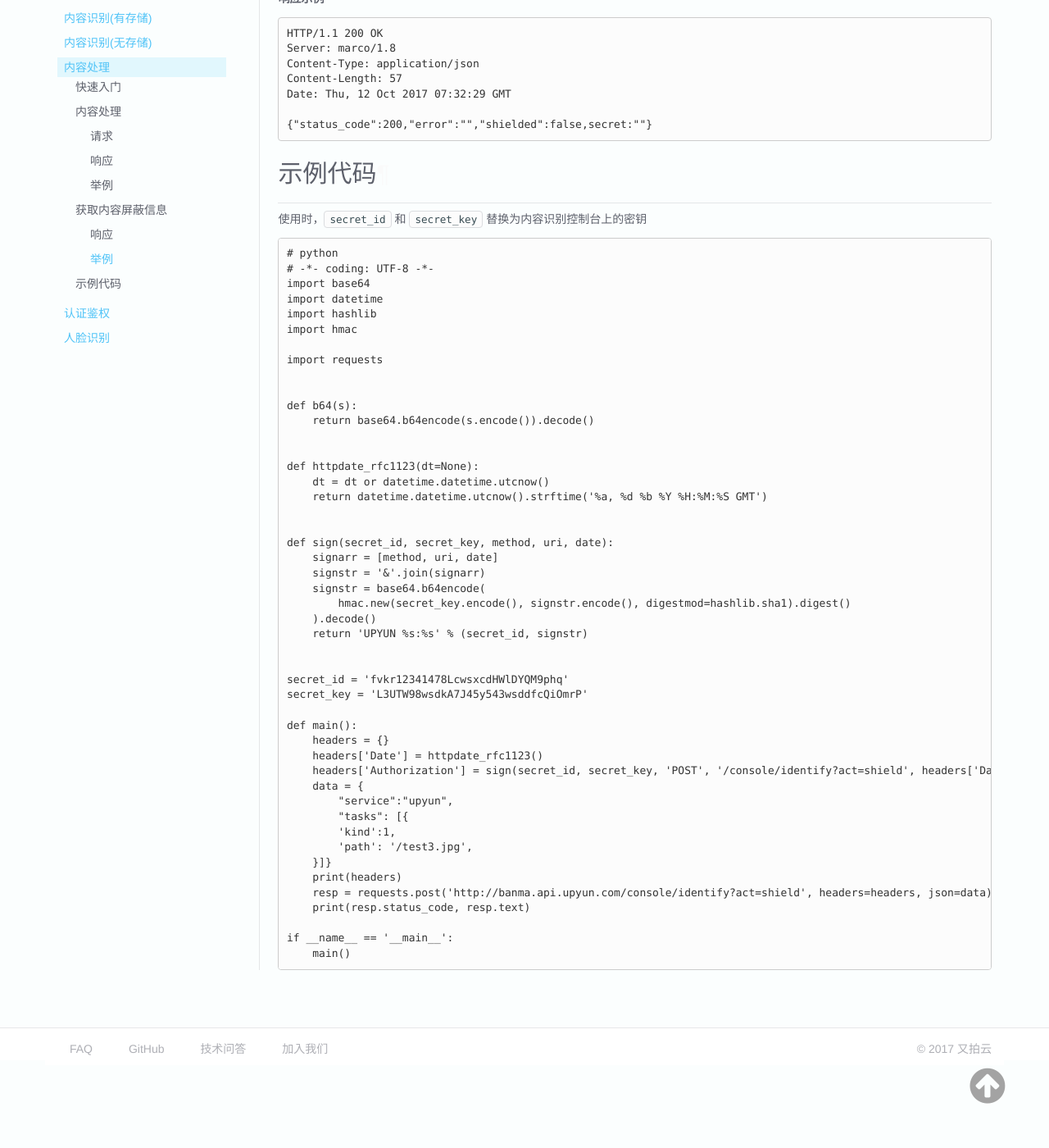
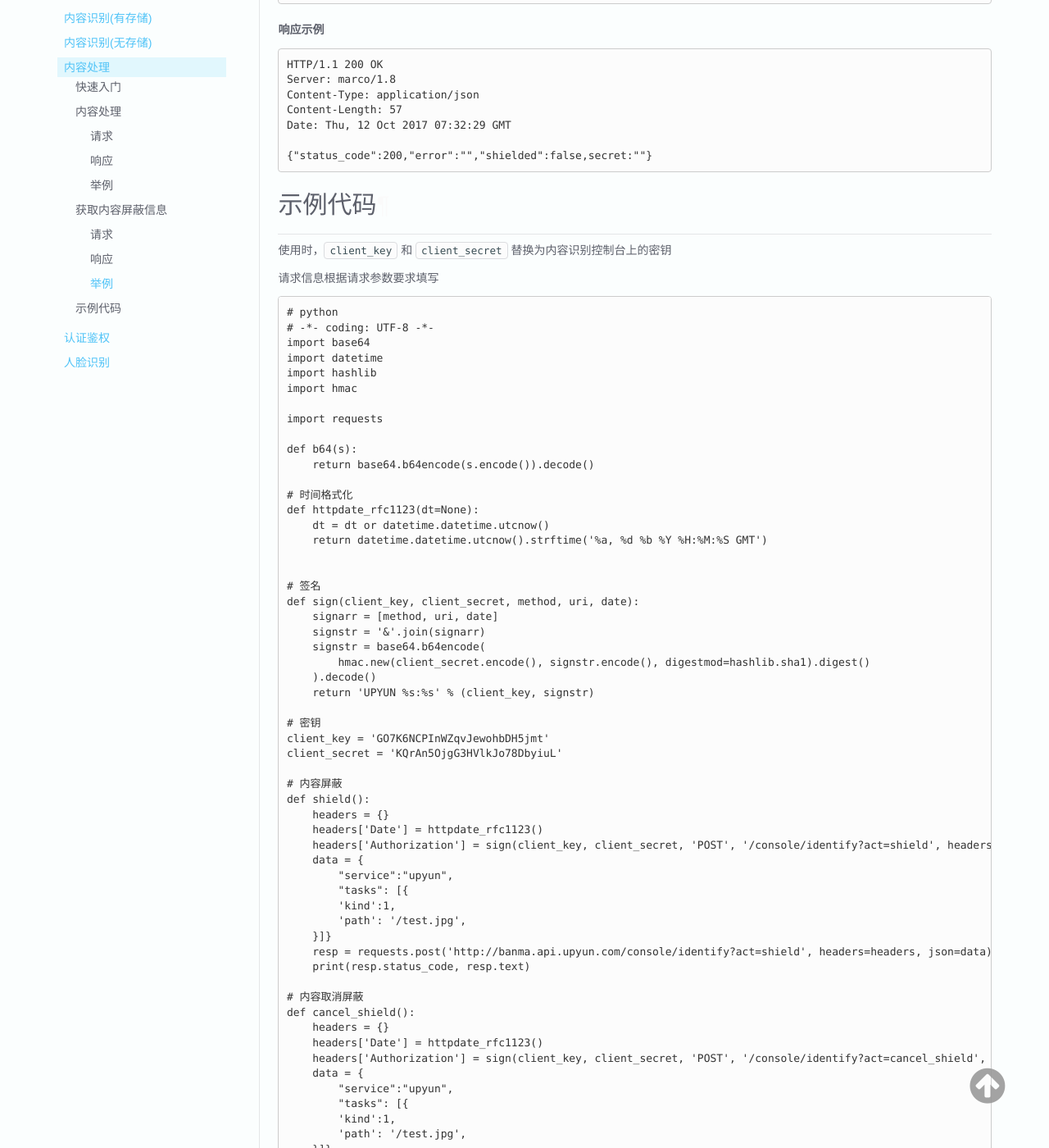
Before and after one commit to upyun/docs, an MkDocs documentation site: the page built from sources/ai/api_console.md, in a window 1280 px wide and 1400 px high, scrolled down 2827 px. Shown: the whole window at 82% size. Built offline with MkDocs 1.6.1, drawn with Linux system fonts in a browser that asks for light colours; old or Windows-style settings are respelled for this version of MkDocs; some of the changed text lies outside the part shown.

Commit message:
api console update

````diff
--- a/sources/ai/api_console.md
+++ b/sources/ai/api_console.md
@@ -91,6 +91,8 @@
 
 获取指定内容是否被屏蔽及屏蔽密钥
 
+### 请求
+
 **请求语法**
 
 ```
@@ -147,7 +149,9 @@
 
 # 示例代码
 
-使用时，`secret_id` 和 `secret_key` 替换为内容识别控制台上的密钥
+使用时，`client_key` 和 `client_secret` 替换为内容识别控制台上的密钥
+
+请求信息根据请求参数要求填写
 
 ```py
 # python
@@ -159,41 +163,85 @@
 
 import requests
 
-
 def b64(s):
     return base64.b64encode(s.encode()).decode()
 
-
+# 时间格式化
 def httpdate_rfc1123(dt=None):
     dt = dt or datetime.datetime.utcnow()
     return datetime.datetime.utcnow().strftime('%a, %d %b %Y %H:%M:%S GMT')
 
 
-def sign(secret_id, secret_key, method, uri, date):
+# 签名
+def sign(client_key, client_secret, method, uri, date):
     signarr = [method, uri, date]
     signstr = '&'.join(signarr)
     signstr = base64.b64encode(
-        hmac.new(secret_key.encode(), signstr.encode(), digestmod=hashlib.sha1).digest()
+        hmac.new(client_secret.encode(), signstr.encode(), digestmod=hashlib.sha1).digest()
     ).decode()
-    return 'UPYUN %s:%s' % (secret_id, signstr)
+    return 'UPYUN %s:%s' % (client_key, signstr)
 
+# 密钥
+client_key = 'GO7K6NCPInWZqvJewohbDH5jmt'
+client_secret = 'KQrAn5OjgG3HVlkJo78DbyiuL'
 
-secret_id = 'fvkr12341478LcwsxcdHWlDYQM9phq'
-secret_key = 'L3UTW98wsdkA7J45y543wsddfcQiOmrP'
-
-def main():
+# 内容屏蔽
+def shield():
     headers = {}
     headers['Date'] = httpdate_rfc1123()
-    headers['Authorization'] = sign(secret_id, secret_key, 'POST', '/console/identify?act=shield', headers['Date'])
+    headers['Authorization'] = sign(client_key, client_secret, 'POST', '/console/identify?act=shield', headers['Date'])
     data = {
         "service":"upyun",
         "tasks": [{
         'kind':1,
-        'path': '/test3.jpg',
+        'path': '/test.jpg',
     }]}
-    print(headers)
     resp = requests.post('http://banma.api.upyun.com/console/identify?act=shield', headers=headers, json=data)
     print(resp.status_code, resp.text)
+
+# 内容取消屏蔽
+def cancel_shield():
+    headers = {}
+    headers['Date'] = httpdate_rfc1123()
+    headers['Authorization'] = sign(client_key, client_secret, 'POST', '/console/identify?act=cancel_shield', headers['Date'])
+    data = {
+        "service":"upyun",
+        "tasks": [{
+        'kind':1,
+        'path': '/test.jpg',
+    }]}
+    resp = requests.post('http://banma.api.upyun.com/console/identify?act=cancel_shield', headers=headers, json=data)
+    print(resp.status_code, resp.text)
+
+# 内容删除
+def delete():
+    headers = {}
+    headers['Date'] = httpdate_rfc1123()
+    headers['Authorization'] = sign(client_key, client_secret, 'POST', '/console/identify?act=delete', headers['Date'])
+    data = {
+        "service":"upyun",
+        "tasks": [{
+        'kind':1,
+        'path': '/test.jpg',
+    }]}
+    resp = requests.post('http://banma.api.upyun.com/console/identify?act=delete', headers=headers, json=data)
+    print(resp.status_code, resp.text)
+
+# 获取内容屏蔽信息
+def get_info():
+    headers = {}
+    headers['Date'] = httpdate_rfc1123()
+    headers['Authorization'] = sign(client_key, client_secret, 'GET', '/console/shield_info?service=upyun&path=/test.jpg', headers['Date'])
+
+    resp = requests.get('http://banma.api.upyun.com/console/shield_info?service=upyun&path=/test.jpg', headers=headers)
+    print(resp.status_code, resp.text)
+
+
+def main():
+    shield()
+    cancel_shield()
+    delete()
+    get_info()
 
 if __name__ == '__main__':
     main()
````
